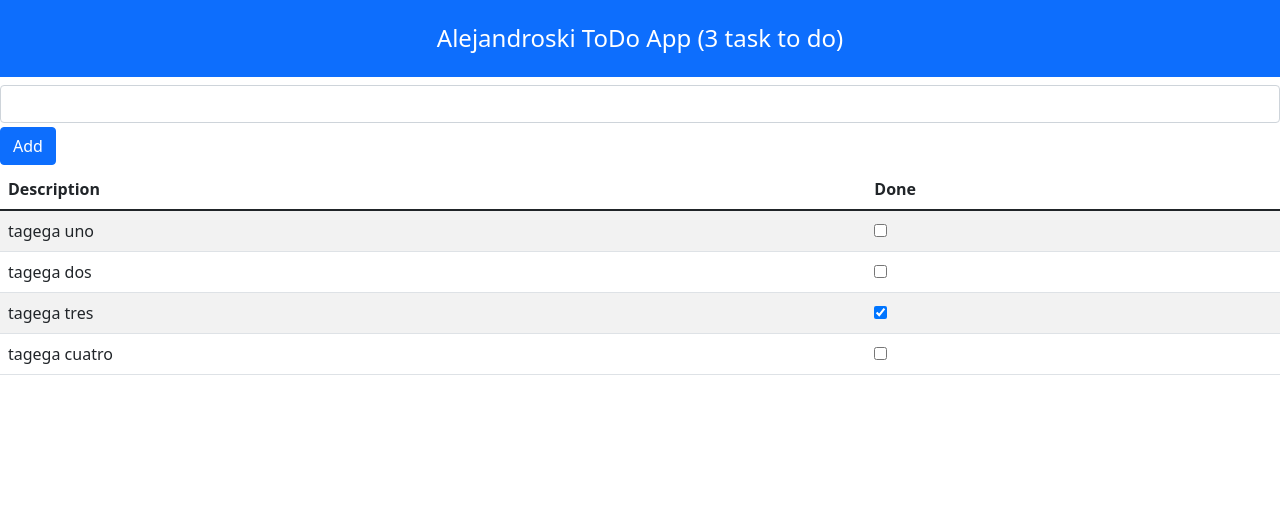
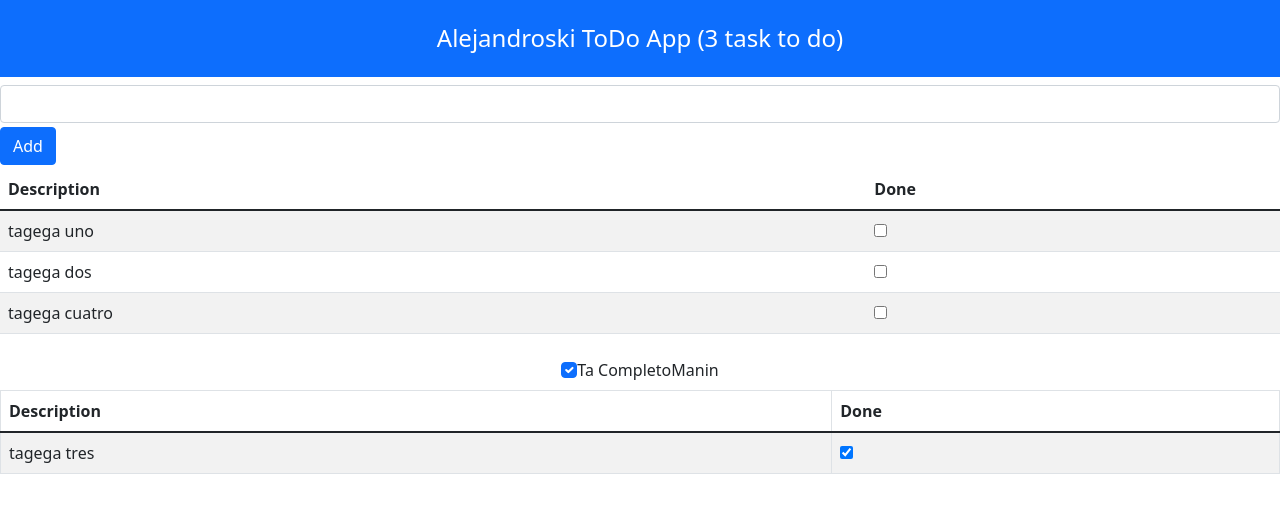
Before and after one commit to alearigth/todoapp, a React (Create React App) app: page / in a window 1280 px wide. Shown: the top 512 px of the page. Built offline with nearby package versions, Linux system fonts and the light colour scheme.

Commit message:
cambios en visibility

```diff
--- a/src/App.js
+++ b/src/App.js
@@ -1,7 +1,8 @@
-import React, {useState} from "react";
+import React, {useState,} from "react";
 import {TaskRow} from "./components/TaskRow";
 import {TaskBanner} from "./components/TaskBanner";
 import {TaskCreator} from "./components/TaskCreator";
+import {VisibilityControl} from "./components/VisibilityControl";
 
 function App() {
 
@@ -13,6 +14,8 @@
     {name:"tagega cuatro", done: false}
   ]);
 
+  const [showCompleted, setShowCompleted] = useState(true);
+
   const createNewTask = taskName => {
     if(!taskItems.find(t => t.name === taskName)) {
       setTaskItems([...taskItems, {name:taskName, done:false}])
@@ -22,7 +25,10 @@
   const toggleTask = task =>
   setTaskItems(taskItems.map(t => (t.name === task.name ? {...t, done: !t.done}: t)))
 
-  const taskTableRows = () => taskItems.map(task => (
+  const taskTableRows = (doneValue) =>
+  taskItems
+  .filter(task => task.done === doneValue)
+  .map(task => (
     <TaskRow task={task} key={task.name} toggleTask={toggleTask}/>
   ))
 
@@ -37,8 +43,31 @@
             <th>Done</th>
           </tr>
         </thead>
-        <tbody>{taskTableRows()}</tbody>
+        <tbody>{taskTableRows(false)}</tbody>
       </table>
+      <div className="bg-secondary-text-white text-center p-2">
+        <VisibilityControl
+        description="CompletoManin"
+        isChecked={showCompleted}
+        callback={checked => setShowCompleted(checked)}
+        />
+      </div>
+
+      {
+        showCompleted && (
+          <table className="table table-striped table-bordered">
+            <thead>
+              <tr>
+                <th>Description</th>
+                <th>Done</th>
+              </tr>
+            </thead>
+            <tbody>
+              {taskTableRows(true)}
+            </tbody>
+          </table>
+        )
+      }
     </div>
   );
 }
--- a/src/components/VisibilityControl.js
+++ b/src/components/VisibilityControl.js
@@ -0,0 +1,18 @@
+import React from "react";
+
+export const VisibilityControl = props => {
+    return (
+        <div className="form-cheked">
+            <input
+                type="checkbox"
+                className="form-check-input"
+                checked={props.isChecked}
+                onChange={e => props.callback(e.target.checked)}
+            />
+            <label htmlFor="form-check-label">
+                Ta {props.description}
+            </label>
+
+        </div>
+    )
+}
```
Also changed, not shown: 1 other file (tests, documents, lock files or other folders).
